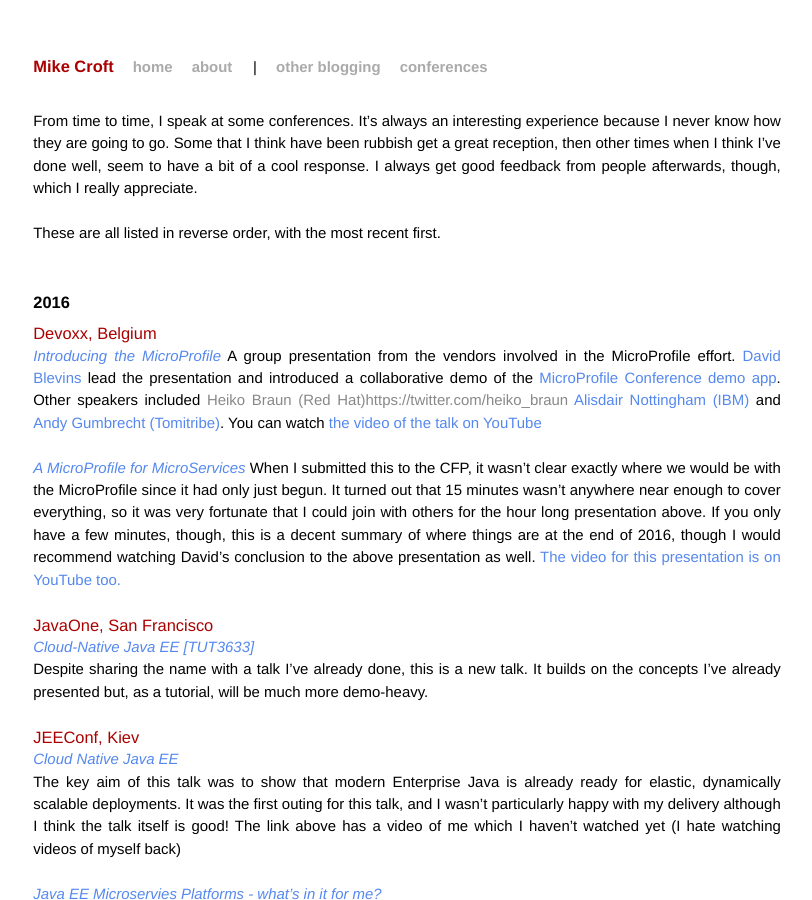
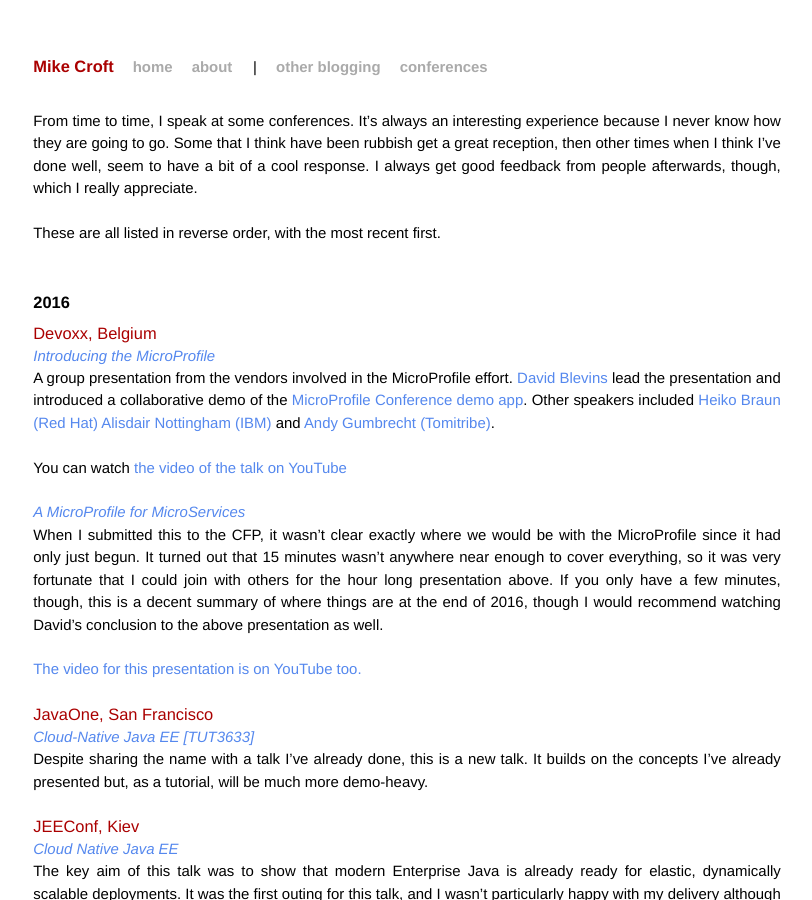
Before and after one commit to mikecroft/mikecroft.github.io, a Jekyll site: the page built from conferences/index.md, in a window 1280 px wide and 900 px high. Shown: the whole window, without its empty margins (233-1045 px from the left). Built offline with Jekyll 4.4.1, drawn with Linux system fonts in a browser that asks for light colours.

Commit message:
fixed formatting

```diff
--- a/conferences/index.md
+++ b/conferences/index.md
@@ -12,10 +12,14 @@
 
 ## Devoxx, Belgium
 *[Introducing the MicroProfile](https://cfp.devoxx.be/2016/talk/LYF-6510/Introducing_the_MicroProfile)*
-A group presentation from the vendors involved in the MicroProfile effort. [David Blevins](https://twitter.com/dblevins) lead the presentation and introduced a collaborative demo of the [MicroProfile Conference demo app](https://github.com/microprofile/microprofile-conference). Other speakers included [Heiko Braun (Red Hat)https://twitter.com/heiko_braun]() [Alisdair Nottingham (IBM)](https://twitter.com/nottycode) and [Andy Gumbrecht (Tomitribe)](https://twitter.com/andygeede). You can watch [the video of the talk on YouTube](https://www.youtube.com/watch?v=iG-XvoIfKtg)
+A group presentation from the vendors involved in the MicroProfile effort. [David Blevins](https://twitter.com/dblevins) lead the presentation and introduced a collaborative demo of the [MicroProfile Conference demo app](https://github.com/microprofile/microprofile-conference). Other speakers included [Heiko Braun (Red Hat)](https://twitter.com/heiko_braun) [Alisdair Nottingham (IBM)](https://twitter.com/nottycode) and [Andy Gumbrecht (Tomitribe)](https://twitter.com/andygeede).
+
+You can watch [the video of the talk on YouTube](https://www.youtube.com/watch?v=iG-XvoIfKtg)
 
 *[A MicroProfile for MicroServices](https://cfp.devoxx.be/2016/talk/OXS-1955/A_MicroProfile_for_Micro_Services)*
-When I submitted this to the CFP, it wasn't clear exactly where we would be with the MicroProfile since it had only just begun. It turned out that 15 minutes wasn't anywhere near enough to cover everything, so it was very fortunate that I could join with others for the hour long presentation above. If you only have a few minutes, though, this is a decent summary of where things are at the end of 2016, though I would recommend watching David's conclusion to the above presentation as well. [The video for this presentation is on YouTube too.](https://www.youtube.com/watch?v=dyK6BcOh8N4)
+When I submitted this to the CFP, it wasn't clear exactly where we would be with the MicroProfile since it had only just begun. It turned out that 15 minutes wasn't anywhere near enough to cover everything, so it was very fortunate that I could join with others for the hour long presentation above. If you only have a few minutes, though, this is a decent summary of where things are at the end of 2016, though I would recommend watching David's conclusion to the above presentation as well.
+
+[The video for this presentation is on YouTube too.](https://www.youtube.com/watch?v=dyK6BcOh8N4)
 
 ## JavaOne, San Francisco
 *[Cloud-Native Java EE [TUT3633]](https://oracle.rainfocus.com/scripts/catalog/oow16.jsp?event=javaone&search=TUT3633&search.event=javaone)*
```
